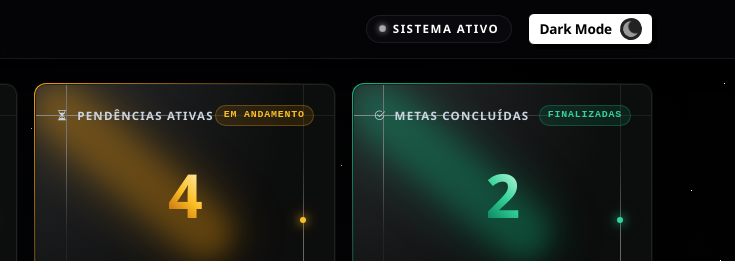
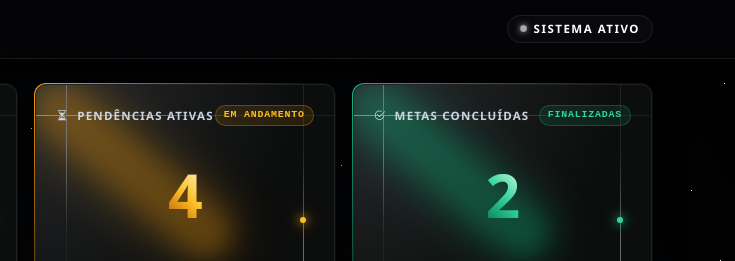
Before and after one commit to ithalo098/teste, an Electron app: page index.html in a window 1100 px wide. Shown: the top 261 px of the page, 365-1100 px from the left. Drawn offline with nearby package versions, Linux system fonts and the light colour scheme.

Commit message:
refactor: remover alternador de tema e fixar Dark Mode permanente

```diff
--- a/css/componentes.css
+++ b/css/componentes.css
@@ -253,107 +253,6 @@
 
 
 /* ==============================================================
-   BOTAO DE TEMA CYBER - UIVERSE (Praashoo7/cuddly-bat-26)
-   ============================================================== */
-.theme-switch {
-  display: inline-flex;
-  flex-direction: row;
-  align-items: center;
-  justify-content: center;
-  cursor: pointer;
-  width: 9.6em;
-  height: 2.5em;
-  font-size: 13px;
-  font-family: var(--font-main, 'Inter', Montserrat, sans-serif);
-  font-weight: 700;
-  color: #000;
-  background-color: #fff;
-  padding: 0.4em 0.7em;
-  border: 1px solid #000;
-  border-radius: 6px;
-  box-shadow: 4px 4px 0px #000;
-  transition: all 0.3s cubic-bezier(0.2, 0.8, 0.2, 1);
-  z-index: 10;
-  position: relative;
-  user-select: none;
-  margin: 0;
-}
-
-.theme-switch .name {
-  display: flex;
-  align-items: center;
-}
-
-.theme-switch .name::before {
-  color: #000;
-  content: "Dark Mode";
-  margin-right: 2.2em;
-  transition: .2s ease-in-out;
-  font-size: 0.85rem;
-  letter-spacing: -0.2px;
-}
-
-.theme-switch .name::after {
-  color: #000;
-  content: "Light Mode";
-  margin-right: 2.2em;
-  transition: .2s ease-in-out;
-  display: none;
-  font-size: 0.85rem;
-  letter-spacing: -0.2px;
-}
-
-.theme-switch .slider {
-  position: absolute;
-  background-color: #222;
-  right: 0.75em;
-  width: 22px;
-  height: 22px;
-  border-radius: 50%;
-  border: 3px solid #222;
-  transform: rotate(-120deg);
-  box-shadow: inset 0px 5px #999, inset 0px 5px 1px 1px #999;
-  -moz-box-shadow: inset 0px 5px #999, inset 0px 5px 1px 1px #999;
-  transition: 300ms ease;
-}
-
-.theme-switch:hover {
-  color: #fff;
-  box-shadow: 1px 1px 0px #000;
-  transform: translateX(3px) translateY(3px);
-  background-color: #111;
-  border-color: #fff;
-}
-
-.theme-switch:hover .name::before,
-.theme-switch:hover .name::after {
-  color: #fff;
-}
-
-.theme-switch input[type=checkbox]:checked + .slider {
-  transform: rotate(360deg);
-  box-shadow: none;
-  border: 3px solid #F28C38;
-  background-color: #F28C38;
-}
-
-.theme-switch input[type=checkbox]:checked ~ .name::before {
-  display: none;
-}
-
-.theme-switch input[type=checkbox]:checked ~ .name::after {
-  display: block;
-}
-
-.theme-switch input[type=checkbox] {
-  position: absolute;
-  visibility: hidden;
-  opacity: 0;
-  pointer-events: none;
-}
-
-
-/* ==============================================================
    ICONES PNG 3D CYBERPUNK - INJETAR TAREFA & SECURE BADGE
    ============================================================== */
 .cyber-header-icon {
--- a/index.html
+++ b/index.html
@@ -52,14 +52,6 @@
           <span class="pulse-beacon"></span>
           <span>SISTEMA ATIVO</span>
         </div>
-
-        <!-- Botao Tema Cyberpunk (Praashoo7/cuddly-bat-26) -->
-        <label class="theme-switch" for="btnAlternarTema" id="themeswitch" title="Alternar Dark / Light Mode">
-          <input type="checkbox" id="btnAlternarTema">
-          <div class="slider round"></div>
-          <span class="name"></span>
-          <div class="back"></div>
-        </label>
       </div>
     </div>
   </nav>
--- a/js/app.js
+++ b/js/app.js
@@ -267,22 +267,8 @@ document.addEventListener('DOMContentLoaded', () => {
     });
   });
 
-  // Alternador de tema cibernetico (cuddly-bat-26)
-  const temaCheckbox = document.getElementById('btnAlternarTema');
-  if (temaCheckbox) {
-    const temaSalvo = localStorage.getItem('tema_aluno') || 'dark';
-    document.body.setAttribute('data-bs-theme', temaSalvo);
-    document.documentElement.setAttribute('data-bs-theme', temaSalvo);
-    temaCheckbox.checked = (temaSalvo === 'light');
-
-    temaCheckbox.addEventListener('change', () => {
-      if (typeof CYBER_AUDIO !== 'undefined' && CYBER_AUDIO.tocar) {
-        CYBER_AUDIO.tocar('click');
-      }
-      const novo = temaCheckbox.checked ? 'light' : 'dark';
-      document.body.setAttribute('data-bs-theme', novo);
-      document.documentElement.setAttribute('data-bs-theme', novo);
-      localStorage.setItem('tema_aluno', novo);
-    });
-  }
+  // Tema unico cibernetico fixo (Dark Mode permanente)
+  document.documentElement.setAttribute('data-bs-theme', 'dark');
+  document.body.setAttribute('data-bs-theme', 'dark');
+  localStorage.setItem('tema_aluno', 'dark');
 });
```
